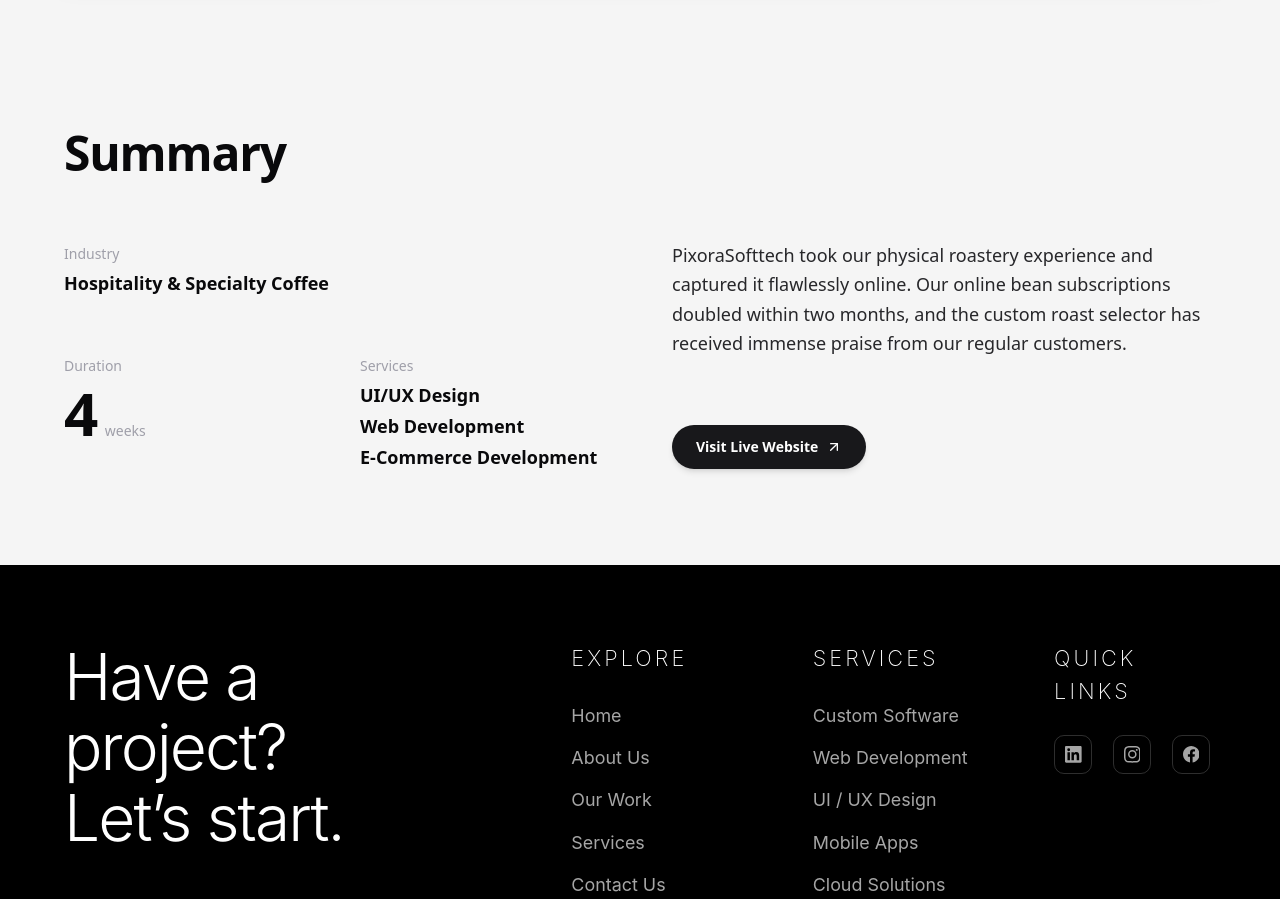
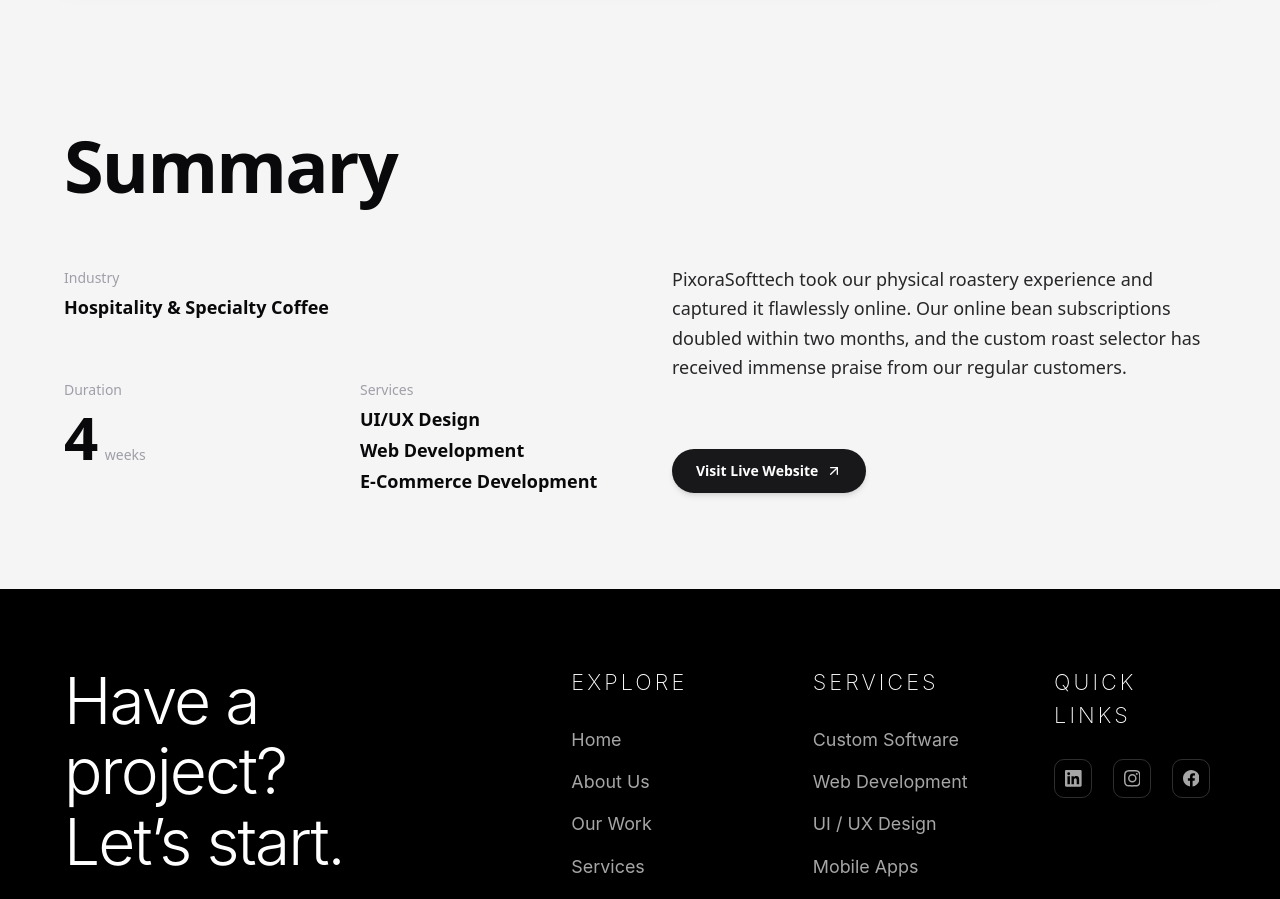
Before and after one commit to SafiullahZafar/new_Pixorasofttech, a Next.js app: page /case-study/brew-heaven in a window 1280 px wide. Shown: the part 5840-6739 px from the top of the page. Built offline with nearby package versions, Linux system fonts and the light colour scheme.

Commit message:
feat(case-study): enhance SummarySection layout and typography for improved readability

```diff
--- a/components/case-study/brew_haven/sections/SummarySection.tsx
+++ b/components/case-study/brew_haven/sections/SummarySection.tsx
@@ -7,9 +7,9 @@ import type { BrewHavenSectionProps } from "./types";
 export default function SummarySection({ liveUrl }: Pick<BrewHavenSectionProps, "liveUrl">) {
   return (
     <section className="w-full bg-transparent text-black py-16 sm:py-24 2xl:py-32 px-6 sm:px-12 lg:px-16 2xl:px-24 select-none">
-      <div className="max-w-[1500px] 2xl:max-w-[1800px] mx-auto w-full">
-        {/* Title */}
-        <h2 className="text-3xl sm:text-4xl lg:text-5xl font-semibold tracking-tight text-zinc-950 mb-12 sm:mb-16">
+      <div className="max-w-[1600px] 2xl:max-w-[1920px] mx-auto w-full">
+        {/* Title matching upper sections */}
+        <h2 className="text-4xl sm:text-6xl md:text-7xl 2xl:text-8xl font-bold tracking-tight text-zinc-950 leading-none break-words mb-12 sm:mb-16 2xl:mb-20">
           Summary
         </h2>
 
@@ -22,7 +22,7 @@ export default function SummarySection({ liveUrl }: Pick<BrewHavenSectionProps,
               <span className="text-xs sm:text-sm text-zinc-400 font-normal">
                 Industry
               </span>
-              <p className="text-base sm:text-lg font-semibold text-zinc-950 mt-1">
+              <p className="text-base sm:text-lg 2xl:text-xl font-semibold text-zinc-950 mt-1">
                 Hospitality &amp; Specialty Coffee
               </p>
             </div>
@@ -57,7 +57,7 @@ export default function SummarySection({ liveUrl }: Pick<BrewHavenSectionProps,
                   ].map((svc, i) => (
                     <span
                       key={i}
-                      className="text-base sm:text-lg font-semibold text-zinc-950 leading-snug"
+                      className="text-base sm:text-lg 2xl:text-xl font-semibold text-zinc-950 leading-snug"
                     >
                       {svc}
                     </span>
@@ -69,7 +69,9 @@ export default function SummarySection({ liveUrl }: Pick<BrewHavenSectionProps,
 
           {/* Right Column: Narrative + Action Button */}
           <div className="lg:col-span-6 flex flex-col justify-between h-full w-full">
-            <p className="text-base sm:text-lg 2xl:text-xl text-zinc-800 font-normal leading-relaxed max-w-xl">
+            {/* <p className="text-base sm:text-xl md:text-2xl 2xl:text-3xl text-zinc-800 leading-relaxed font-normal max-w-2xl 2xl:max-w-3xl"> */}
+                        <p className="text-base sm:text-lg 2xl:text-xl text-zinc-800 font-normal leading-relaxed max-w-xl">
+
               PixoraSofttech took our physical roastery experience and captured it flawlessly online. Our online bean subscriptions doubled within two months, and the custom roast selector has received immense praise from our regular customers.
             </p>
 
```
